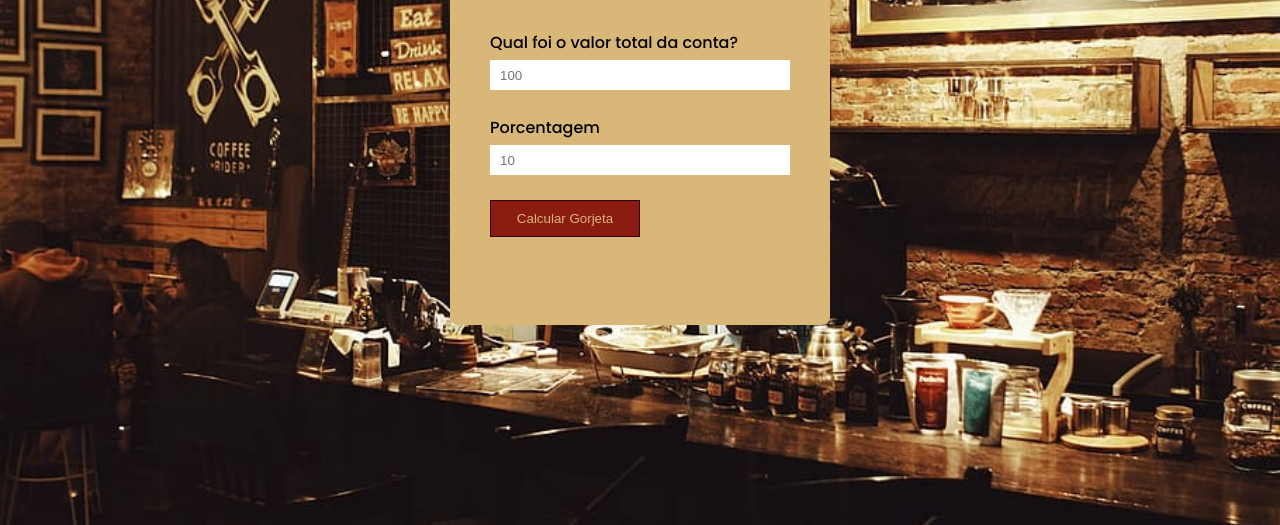
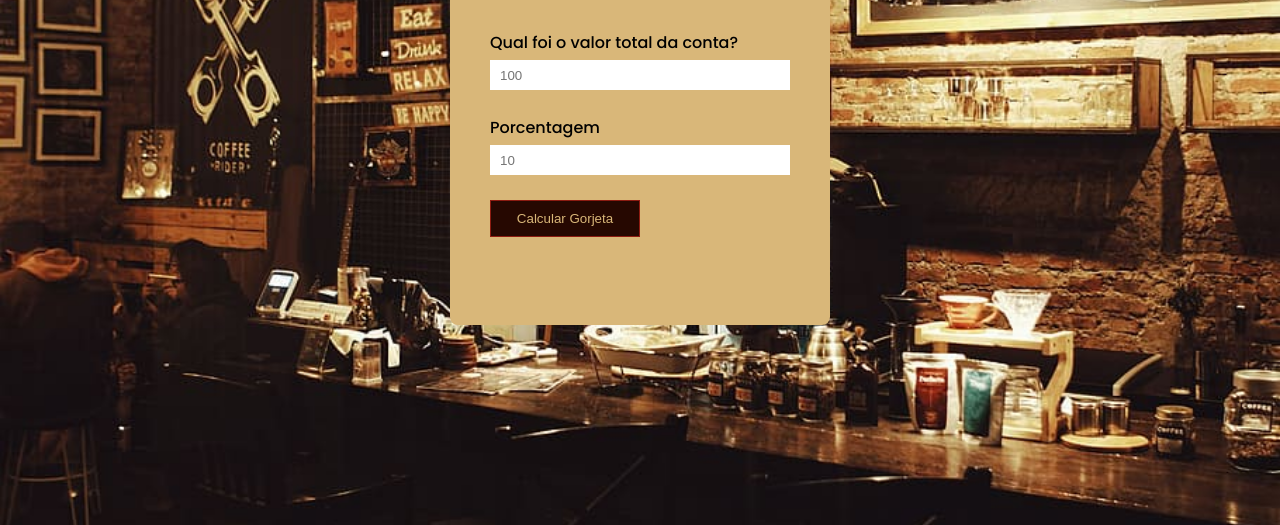
Before and after one commit to k4ik/calculadora-de-gorjeta, a plain HTML site: page index.html in a window 1280 px wide. In both pictures the pointer is over the button "Calcular Gorjeta". Shown: the part 275-800 px from the top of the page. Drawn offline with Linux system fonts and the light colour scheme.

Commit message:
style: hover button

```diff
--- a/assets/styles/style.css
+++ b/assets/styles/style.css
@@ -57,6 +57,13 @@ body {
     padding: 10px 20px;
 }
 
+.form .calcular-btn:hover {
+    cursor: pointer;
+    background-color: #260801;
+    border: 1px solid #8C1B11;
+    transition: all .2s;
+}
+
 .resultado {
     height: 80px;
     padding: 0 20px;
```
